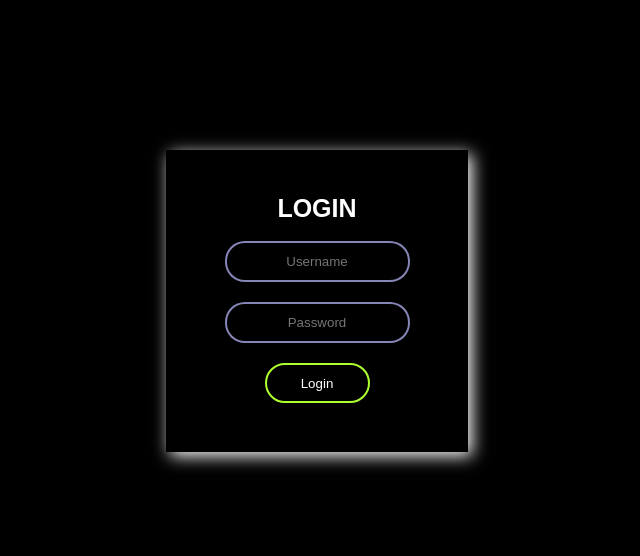
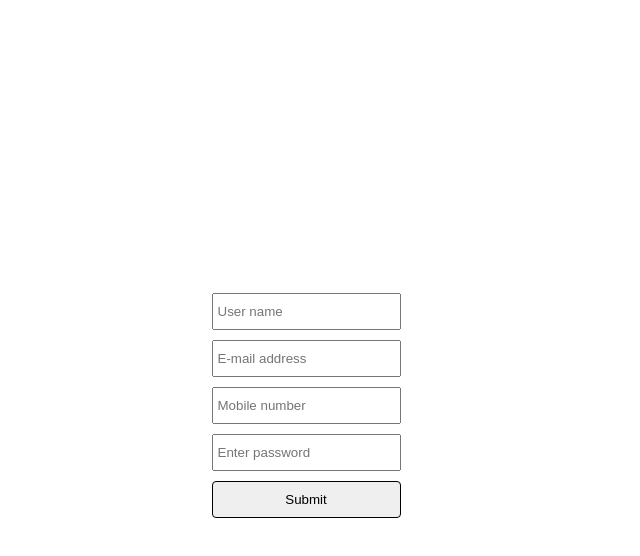
Before and after one commit to Harish1651999/form-validation, a plain HTML site: page index.html in a window 1280 px wide. Shown: the whole page, without its empty margins (334-974 px from the left). Drawn offline with Linux system fonts and the light colour scheme.

Commit message:
functionality

```diff
--- a/css/style.css
+++ b/css/style.css
@@ -1,4 +1,4 @@
-body{
+/* body{
     font-family: sans-serif;
     background-color: black;
 }
@@ -70,4 +70,41 @@ input[type = "submit"]{
 
 input[type = "submit"]:hover{
 background-color: greenyellow;
+} */
+
+
+body{
+    font-family: sans-serif;
 }
+
+.container{
+    width: 1140px;
+    margin: 0 auto;
+}
+
+#book{}
+
+.book-bucket{
+    display: flex;
+    justify-content: center;
+    align-items: center;
+    height: 100vh;
+}
+
+.book-element{
+    margin-top: 10px;
+}
+
+.book-element input{
+    padding: 4px;
+    height: 25px;
+    outline: none;
+}
+
+input[type = "submit"]{
+    margin-top: 10px;
+    padding: 10px;
+    width: 100%;
+    border-radius: 4px;
+    border: 1px solid black;
+}
--- a/index.html
+++ b/index.html
@@ -8,7 +8,7 @@
     <link rel="stylesheet" href="./css/style.css">
 </head>
 <body>
-    <div class="box">
+    <!-- <div class="box">
         <h1>LOGIN</h1>
         <form action="">
         <div>
@@ -20,6 +20,32 @@
             <input type="submit" value="Login" onsubmit = validate()>
         </form>
     </div>
+    <script src="./js/main.js"></script> -->
+    <div id="book">
+        <div class="container">
+            <div class="book-bucket">
+                <form action="">
+                <div class="book-element">
+                    <input id="name" type="text" placeholder="User name">
+                </div>
+                <div class="book-element">
+                    <input id="mail" type="text" placeholder="E-mail address">
+                </div>
+                <div class="book-element">
+                    <input id="phone" type="text" placeholder="Mobile number">
+                </div>
+                <div class="book-element">
+                    <input id="pwd" type="text" placeholder="Enter password">
+                </div>
+                <input type="submit" value="Submit" onclick="validate()">
+            </form>
+            <div id="name-value"></div>
+            <div id="mail-value"></div>
+            <div id="mobile-value"></div>
+            <div id="password-value"></div>
+            </div>
+        </div>
+    </div>
     <script src="./js/main.js"></script>
 </body>
 </html>
--- a/js/main.js
+++ b/js/main.js
@@ -1,9 +1,29 @@
-    a = document.getElementById('fname').value;
-    b = document.getElementById('pwd').value;
-    validate(a,b);
+function validate(){
+    let userName = document.getElementById('name').value;
+    let emailAddr = document.getElementById('mail').value;
+    let mobileNum = document.getElementById('phone').value;
+    let passWord = document.getElementById('pwd').value;
 
-function validate(a,b) {
-    if(a = ""){
-        alert('please fill the field');
+    if(userName == ""){
+        alert('Please enter your name')
     }
-}
+
+    let reg = /^([A-Za-z0-9_\-\.])+\@([A-Za-z0-9_\-\.])+\.([A-Za-z]{2,4})$/;
+    if(!reg.test(emailAddr)){
+        alert('Invalid email');
+    }
+
+    if((mobileNum.length != 10) || (Number.isInteger(mobileNum)))
+    {
+        alert('Enter correct mobile number');
+    }
+
+    if(passWord.length <= 6){
+        alert('Minimum 6 characters');
+    }
+
+    if(passWord.length >= 18){
+        alert('Maximum 18 characters');
+    }
+    // document.getElementById('name-value').textContent = userName;
+    }
```
